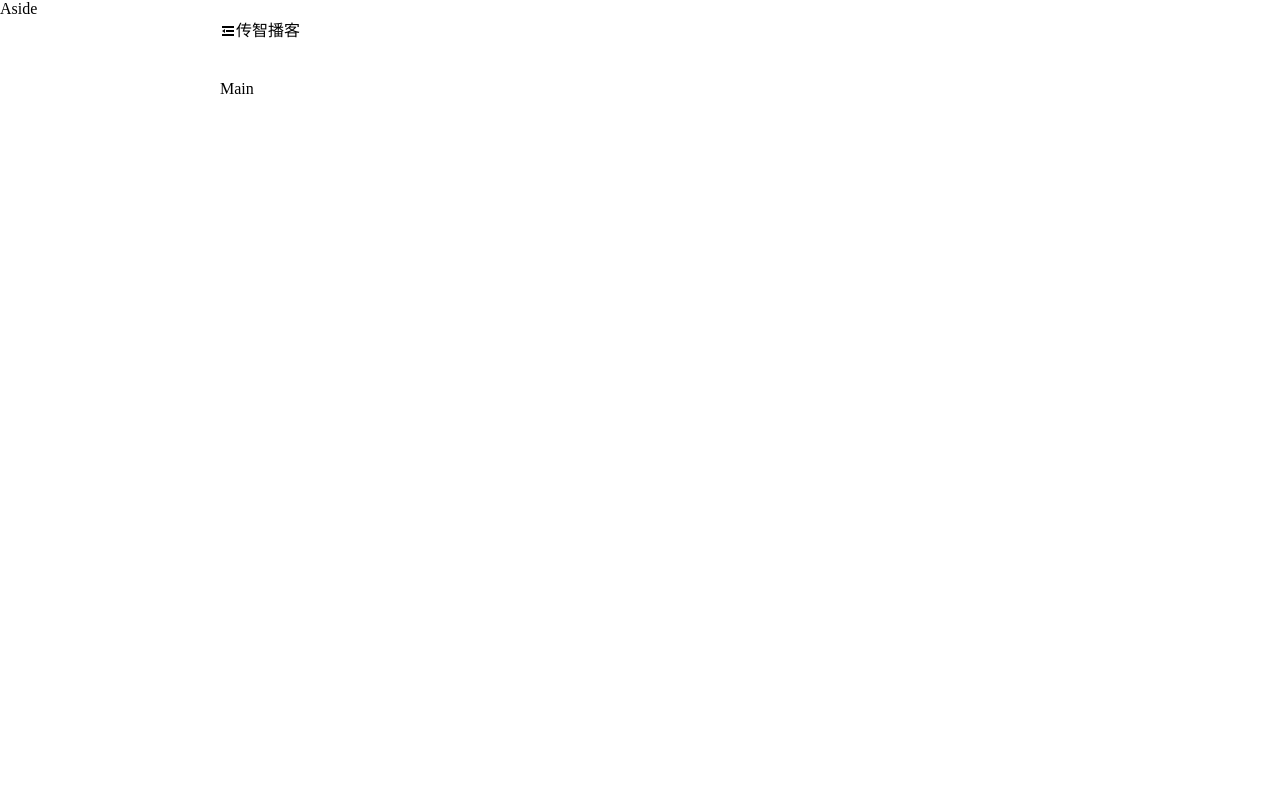
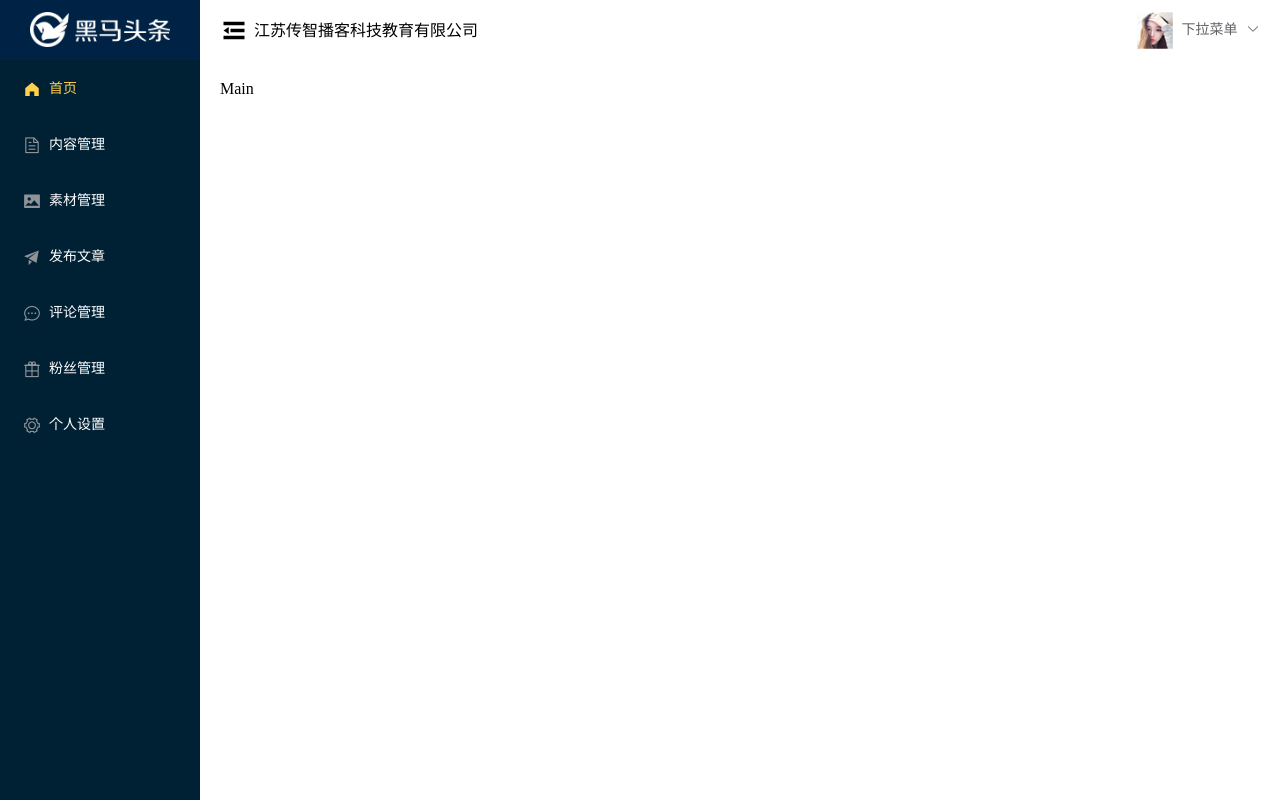
Before and after one commit to Comelia/heimatoutiao, a Vue app: page /#/ in a window 1280 px wide. Built offline with nearby package versions, Linux system fonts and the light colour scheme.

Commit message:
首页模块-基础布局(侧边栏和导航栏)

```diff
--- a/src/views/home/index.vue
+++ b/src/views/home/index.vue
@@ -1,13 +1,66 @@
 <template>
   <div class="home-container">
+    <el-container class="container">
+      <!-- 侧边栏 -->
+      <el-aside :width="isCollapse? '60px':'200px'" class="my-asidebar">
+        <div class="logo" :class="{'m-logo': isCollapse}" ></div>
+        <el-menu
+          :collapse="isCollapse"
+          :collapse-transition='false'
+          style="border-right: none"
+          default-active="1"
+          class="el-menu-vertical-demo"
+          background-color="#002033"
+          text-color="#fff"
+          active-text-color="#ffd04b"
+        >
+          <el-menu-item index="1">
+            <i class="el-icon-s-home"></i>
+            <span slot="title">首页</span>
+          </el-menu-item>
+          <el-menu-item index="2">
+            <i class="el-icon-document"></i>
+            <span slot="title">内容管理</span>
+          </el-menu-item>
+          <el-menu-item index="3">
+            <i class="el-icon-picture"></i>
+            <span slot="title">素材管理</span>
+          </el-menu-item>
+          <el-menu-item index="4">
+            <i class="el-icon-s-promotion"></i>
+            <span slot="title">发布文章</span>
+          </el-menu-item>
+          <el-menu-item index="5">
+            <i class="el-icon-chat-dot-round"></i>
+            <span slot="title">评论管理</span>
+          </el-menu-item>
+          <el-menu-item index="6">
+            <i class="el-icon-present"></i>
+            <span slot="title">粉丝管理</span>
+          </el-menu-item>
+          <el-menu-item index="7">
+            <i class="el-icon-setting"></i>
+            <span slot="title">个人设置</span>
+          </el-menu-item>
+        </el-menu>
+      </el-aside>
       <el-container>
-      <el-aside width="200px">Aside</el-aside>
-      <el-container>
+        <!-- 导航栏 -->
         <el-header class="my-header">
           <!-- icon -->
-          <span class="el-icon-s-fold"></span>
-          <span class="text">传智播客</span>
+          <span class="el-icon-s-fold" @click="close"></span>
+          <span class="text">江苏传智播客科技教育有限公司</span>
           <!-- 下拉菜单 -->
+          <el-dropdown style="float: right">
+            <span class="el-dropdown-link">
+              <img src="../../assets/images/avatar.jpg" style="width: 36px;vertical-align: middle;margin-right: 5px;" alt=""> 下拉菜单
+              <i class="el-icon-arrow-down el-icon--right"></i>
+            </span>
+            <el-dropdown-menu slot="dropdown">
+              <el-dropdown-item icon="el-icon-setting">个人设置</el-dropdown-item>
+              <el-dropdown-item icon="el-icon-unlock">退出登录</el-dropdown-item>
+            </el-dropdown-menu>
+          </el-dropdown>
         </el-header>
         <el-main>Main</el-main>
       </el-container>
@@ -16,7 +69,18 @@
 </template>
 
 <script>
-export default {}
+export default {
+  data () {
+    return {
+      isCollapse: false
+    }
+  },
+  methods: {
+    close () {
+      this.isCollapse = !this.isCollapse
+    }
+  }
+}
 </script>
 
 <style scoped lang="less">
@@ -26,15 +90,35 @@
   top: 0;
   width: 100%;
   height: 100%;
+  .container {
+    width: 100%;
+    height: 100%;
+    // 侧边栏
+    .my-asidebar {
+      height: 100%;
+      background: #002033;
+      .logo {
+        height: 60px;
+        background: #024 url(../../assets/images/logo_admin.png) no-repeat
+          center / 140px auto;
+      }
+      .m-logo {
+        background: url(../../assets/images/logo_admin_01.png) no-repeat center;
+        background-size: 46px auto;
+      }
+    }
+    // 导航栏
     .my-header {
       line-height: 60px;
       .el-icon-s-fold {
-      font-size: 16px;
+        font-size: 28px;
         vertical-align: middle;
+        margin-right: 6px;
       }
       .text {
         vertical-align: middle;
       }
     }
   }
+}
 </style>
```
Also changed, not shown: src/assets/images/logo_admin_01.png (added). Lines whose indentation alone changed are shown as unchanged.
